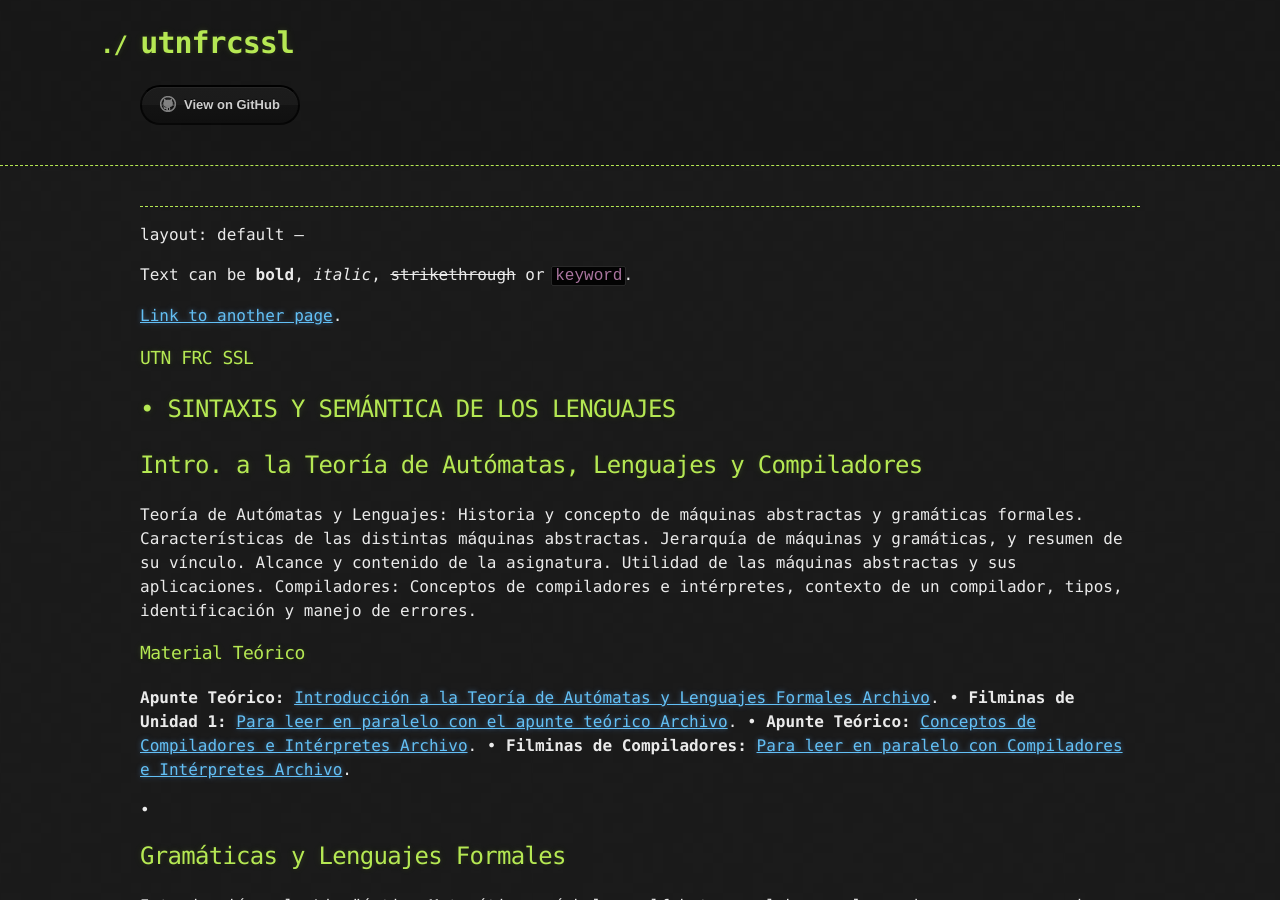
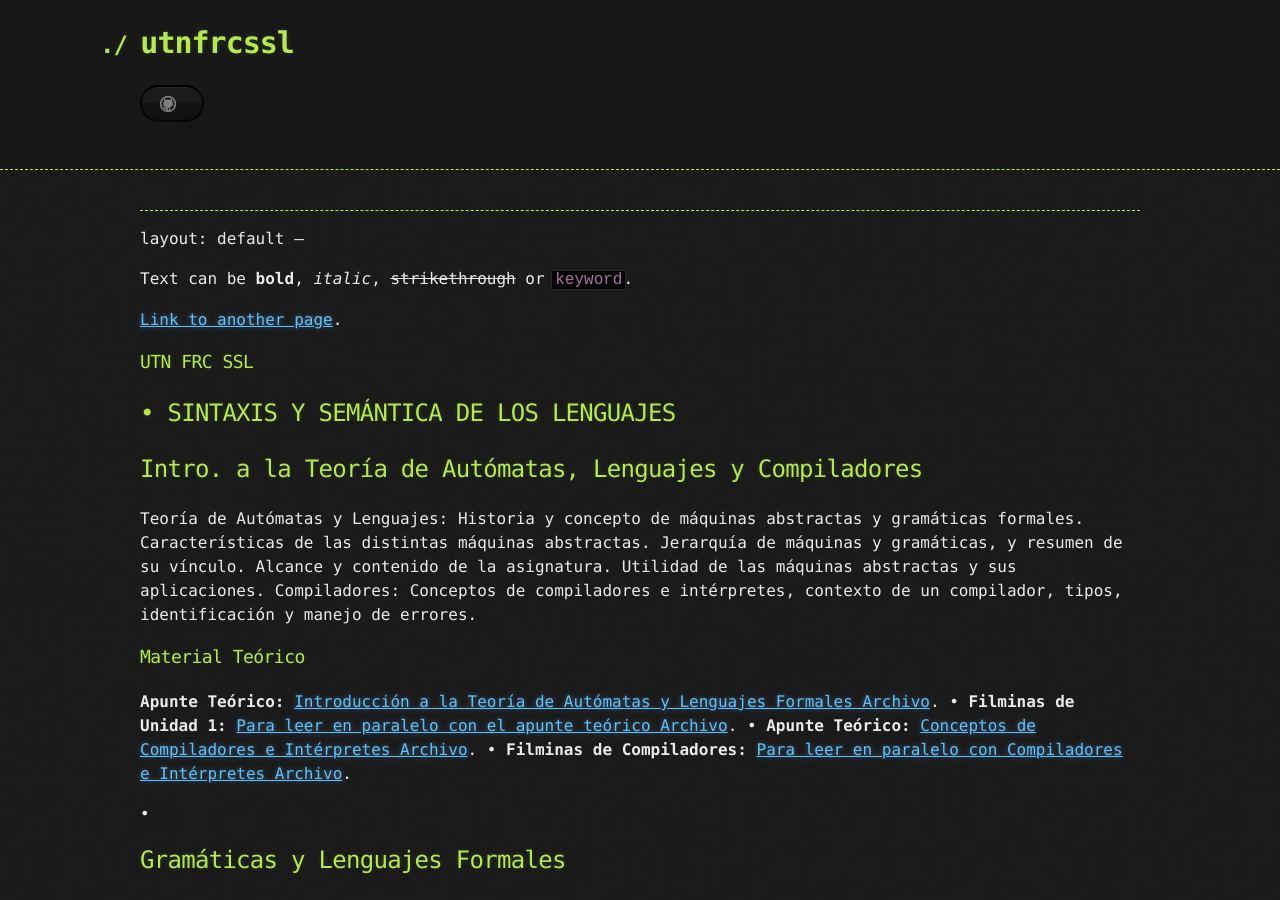
Before and after one commit to Ismael0351/utnfrcssl, a Jekyll site: the page built from index.md, in a window 1280 px wide and 900 px high. Built offline with Jekyll 4.4.1, drawn with Linux system fonts in a browser that asks for light colours; our own code applies the rules of GitHub Pages for plain Markdown files; the repository's description, which GitHub fills in, is left out.

Commit message:
Update default.html

```diff
--- a/_layouts/default.html
+++ b/_layouts/default.html
@@ -23,7 +23,7 @@
             <a href="{{ site.github.zip_url }}" class="btn">Download as .zip</a>
             <a href="{{ site.github.tar_url }}" class="btn">Download as .tar.gz</a>
           {% endif %}
-          <a href="{{ site.github.repository_url }}" class="btn btn-github"><span class="icon"></span>View on GitHub</a>
+          <a href="{{ site.github.repository_url }}" class="btn btn-github"><span class="icon"></span></a>
         </section>
       </div>
     </header>
```
